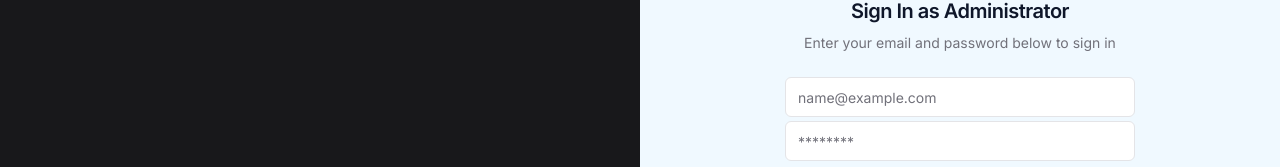
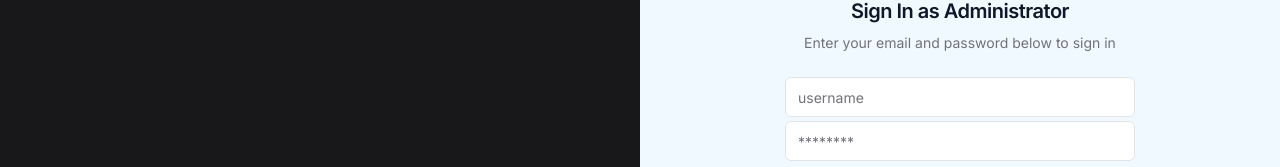
Before and after one commit to cherryjayhawk/fpq-web, a Next.js app: page /auth/signIn in a window 1280 px wide. Shown: the part 297-464 px from the top of the page. Built offline with nearby package versions, Linux system fonts and the light colour scheme; a web font is replaced by a local one.

Commit message:
add next-auth authentication

```diff
--- a/components/admin/auth-form.tsx
+++ b/components/admin/auth-form.tsx
@@ -3,23 +3,29 @@
 import * as React from "react"
 
 import { cn } from "@/lib/utils"
-// import { Icons } from "@/components/icons"
+import { PulseLoader } from "react-spinners";
 import { Button } from "@/components/ui/button"
 import { Input } from "@/components/ui/input"
 import { Label } from "@/components/ui/label"
+import { signIn } from "next-auth/react";
 
 interface UserAuthFormProps extends React.HTMLAttributes<HTMLDivElement> {}
 
 export function UserAuthForm({ className, ...props }: UserAuthFormProps) {
   const [isLoading, setIsLoading] = React.useState<boolean>(false)
+  const username = React.useRef('')
+  const password = React.useRef('')
 
   async function onSubmit(event: React.SyntheticEvent) {
     event.preventDefault()
     setIsLoading(true)
 
-    setTimeout(() => {
-      setIsLoading(false)
-    }, 3000)
+    const result = await signIn("credentials", {
+      username: username.current,
+      password: password.current,
+      redirect: true,
+      callbackUrl: '/dashboard'
+    })
   }
 
   return (
@@ -27,17 +33,17 @@ export function UserAuthForm({ className, ...props }: UserAuthFormProps) {
       <form onSubmit={onSubmit}>
         <div className="grid gap-2">
           <div className="grid gap-1">
-            <Label className="sr-only" htmlFor="email">
-              Email
+            <Label className="sr-only" htmlFor="username">
+              Username
             </Label>
             <Input
-              id="email"
-              placeholder="name@example.com"
-              type="email"
+              id="username"
+              placeholder="username"
+              type="text"
               autoCapitalize="none"
-              autoComplete="email"
               autoCorrect="off"
               disabled={isLoading}
+              onChange={e => username.current = e.target.value}
             />
             <Label className="sr-only" htmlFor="password">
               Password
@@ -48,12 +54,12 @@ export function UserAuthForm({ className, ...props }: UserAuthFormProps) {
               type="password"
               autoCorrect="off"
               disabled={isLoading}
+              onChange={e => password.current = e.target.value}
             />
           </div>
-          <Button disabled={isLoading}>
+          <Button type="submit" disabled={isLoading}>
             {isLoading && (
-            //   <Icons.spinner className="mr-2 h-4 w-4 animate-spin" />
-            <p>Loading...</p>
+              <PulseLoader />
             )}
             Sign In
           </Button>
```
